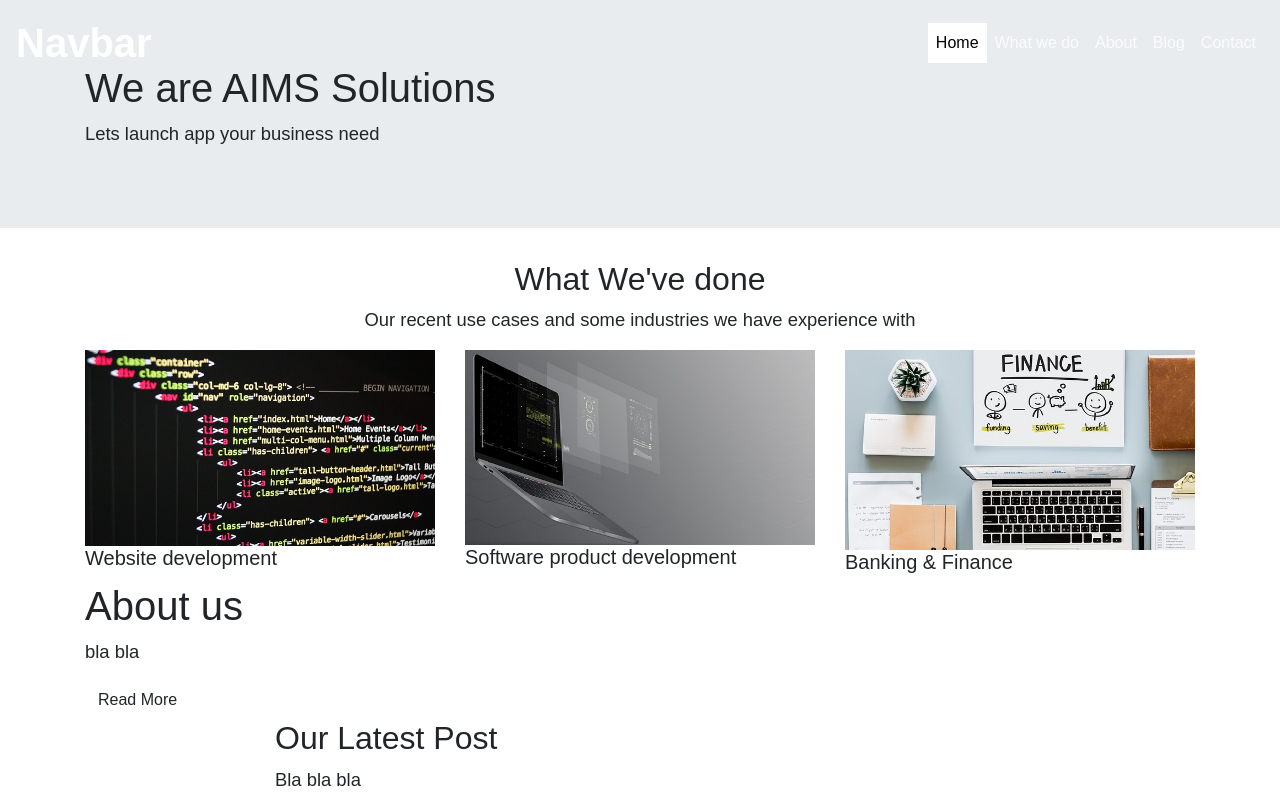
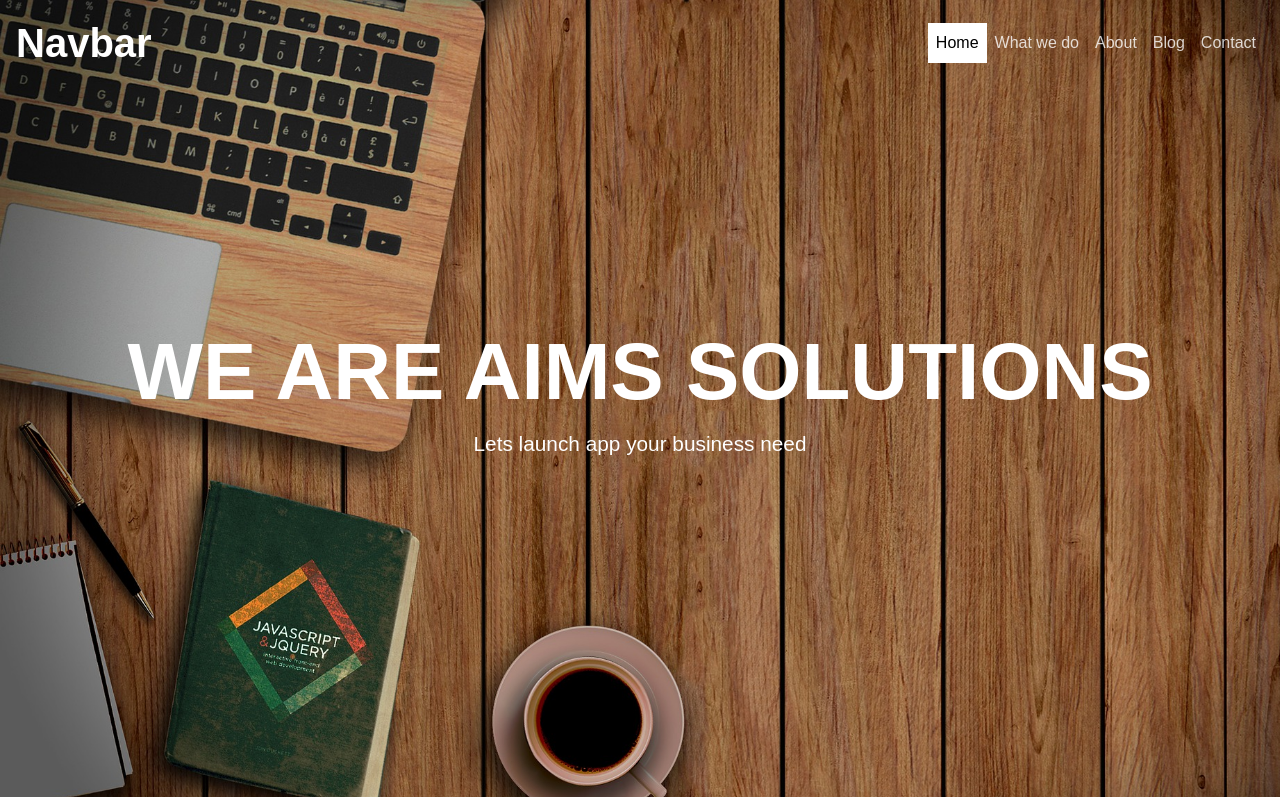
Before and after one commit to MikiStojakovic/aims-solutions, a plain HTML site: page index.html in a window 1280 px wide. Shown: the top 797 px of the page. Drawn offline with nearby package versions, Linux system fonts and the light colour scheme.

Commit message:
Added banner style; section id fix

```diff
--- a/index.html
+++ b/index.html
@@ -160,7 +160,7 @@
         </div>
       </div>
     </section>
-    <section class="contact">
+    <section class="contact" id="contact">
       <div class="container">
         <div class="row">
           <div class="col-sm-12">
--- a/style.css
+++ b/style.css
@@ -41,3 +41,56 @@ p {
   font-size: 2.5rem;
   font-weight: 600;
 }
+.banner {
+  position: relative;
+  top: 0;
+  width: 100%;
+  height: 100vh;
+  background: url(images/bannerbg.jpg);
+  background-size: cover;
+  margin-bottom: 0;
+}
+.banner:before {
+  content: "";
+  position: absolute;
+  top: 0;
+  left: 0;
+  width: 100%;
+  height: 400px;
+  background: linear-gradient(#000, tranparent);
+  pointer-events: none;
+}
+.banner:after {
+  content: "";
+  position: absolute;
+  bottom: 0;
+  left: 0;
+  width: 100%;
+  height: 400px;
+  background: linear-gradient(360deg, #000, tranparent);
+  pointer-events: none;
+}
+.height100p {
+  height: 100vh;
+}
+.h100 {
+  height: 100%;
+}
+.contentBox {
+  position: relative;
+  display: flex;
+  justify-content: center;
+  align-items: center;
+  text-align: center;
+  z-index: 10;
+}
+.contentBox h1 {
+  font-weight: 800;
+  color: #fff;
+  text-transform: uppercase;
+  font-size: 5rem;
+}
+.contentBox p {
+  color: #fff;
+  font-size: 1.3rem;
+}
```
Also changed, not shown: images/bannerbg.jpg (added).
